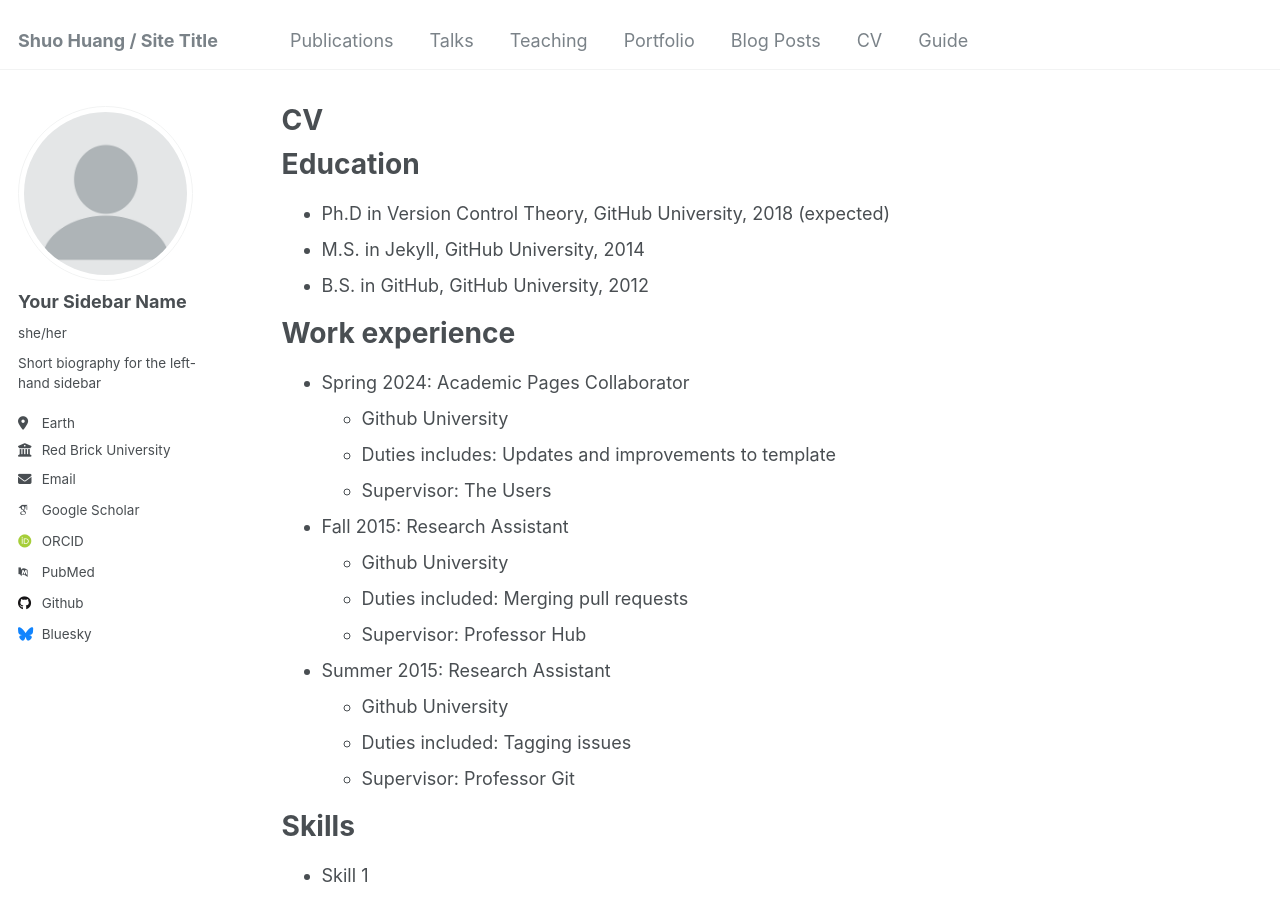
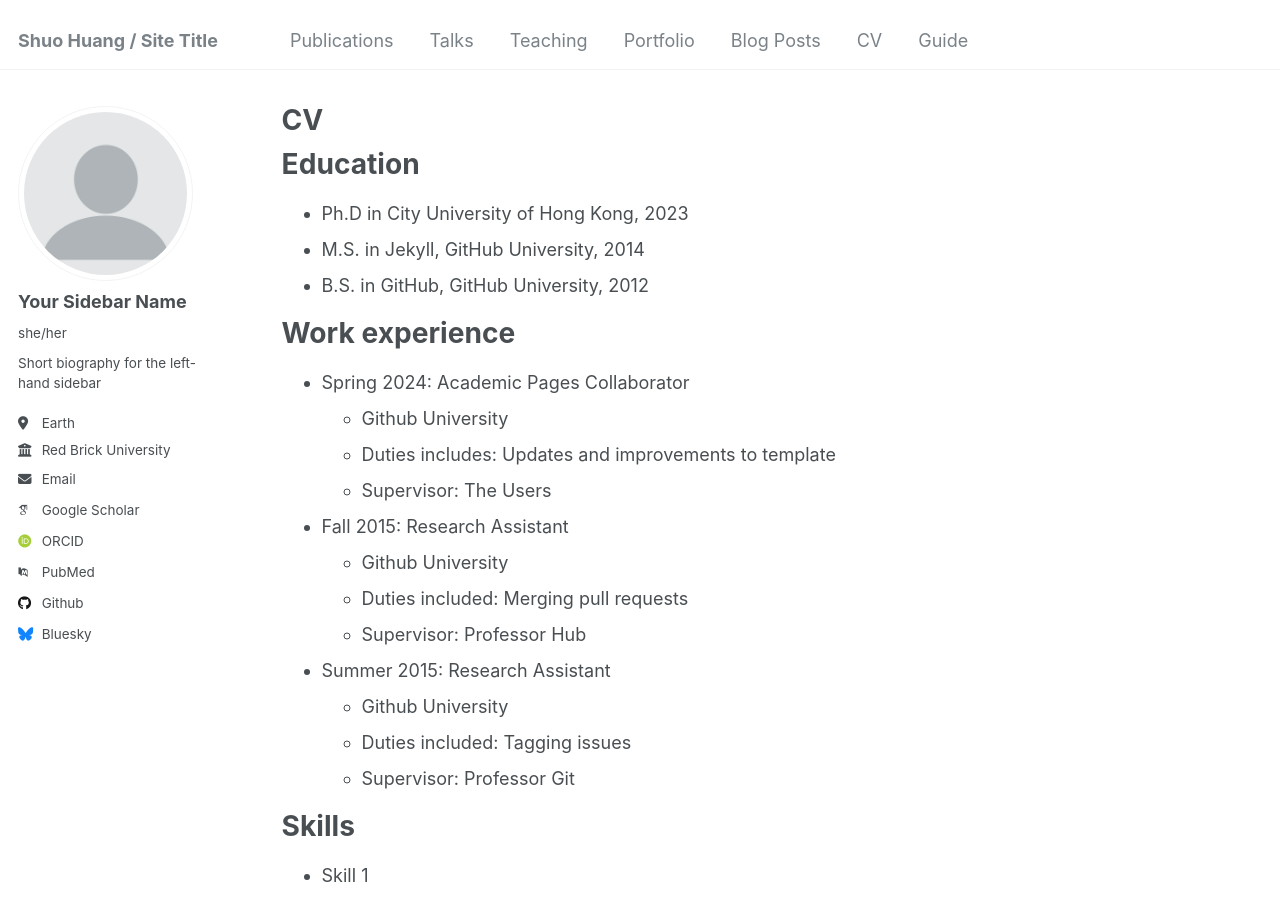
Before and after one commit to shuoh1/shuohuang.github.io, a Jekyll site: the page built from _pages/cv.md, in a window 1280 px wide and 900 px high. Built offline with Jekyll 4.4.1, drawn with Linux system fonts in a browser that asks for light colours; some web fonts are replaced.

Commit message:
Update cv.md

```diff
--- a/_pages/cv.md
+++ b/_pages/cv.md
@@ -11,7 +11,7 @@ redirect_from:
 
 Education
 ======
-* Ph.D in Version Control Theory, GitHub University, 2018 (expected)
+* Ph.D in City University of Hong Kong, 2023
 * M.S. in Jekyll, GitHub University, 2014
 * B.S. in GitHub, GitHub University, 2012
 
```
